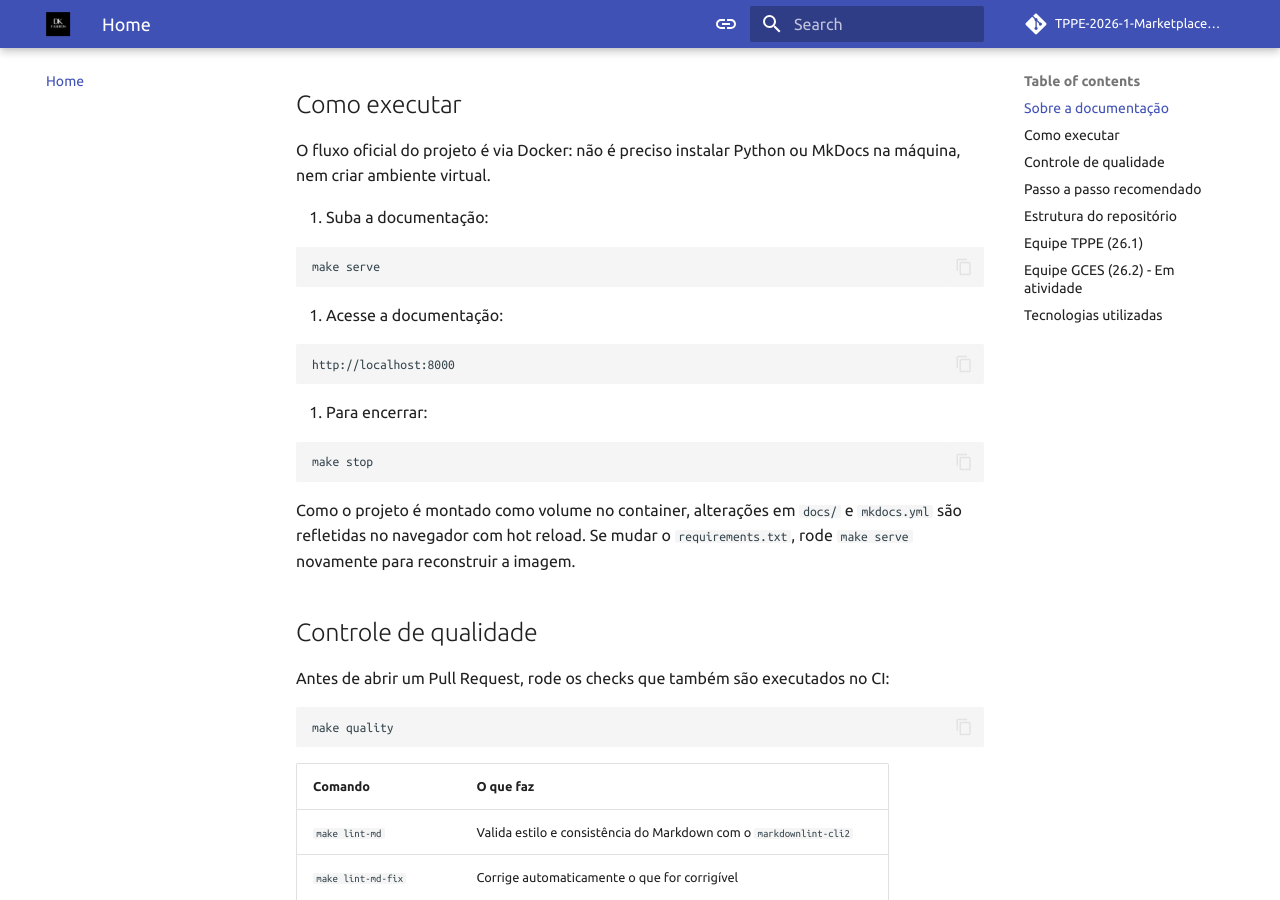
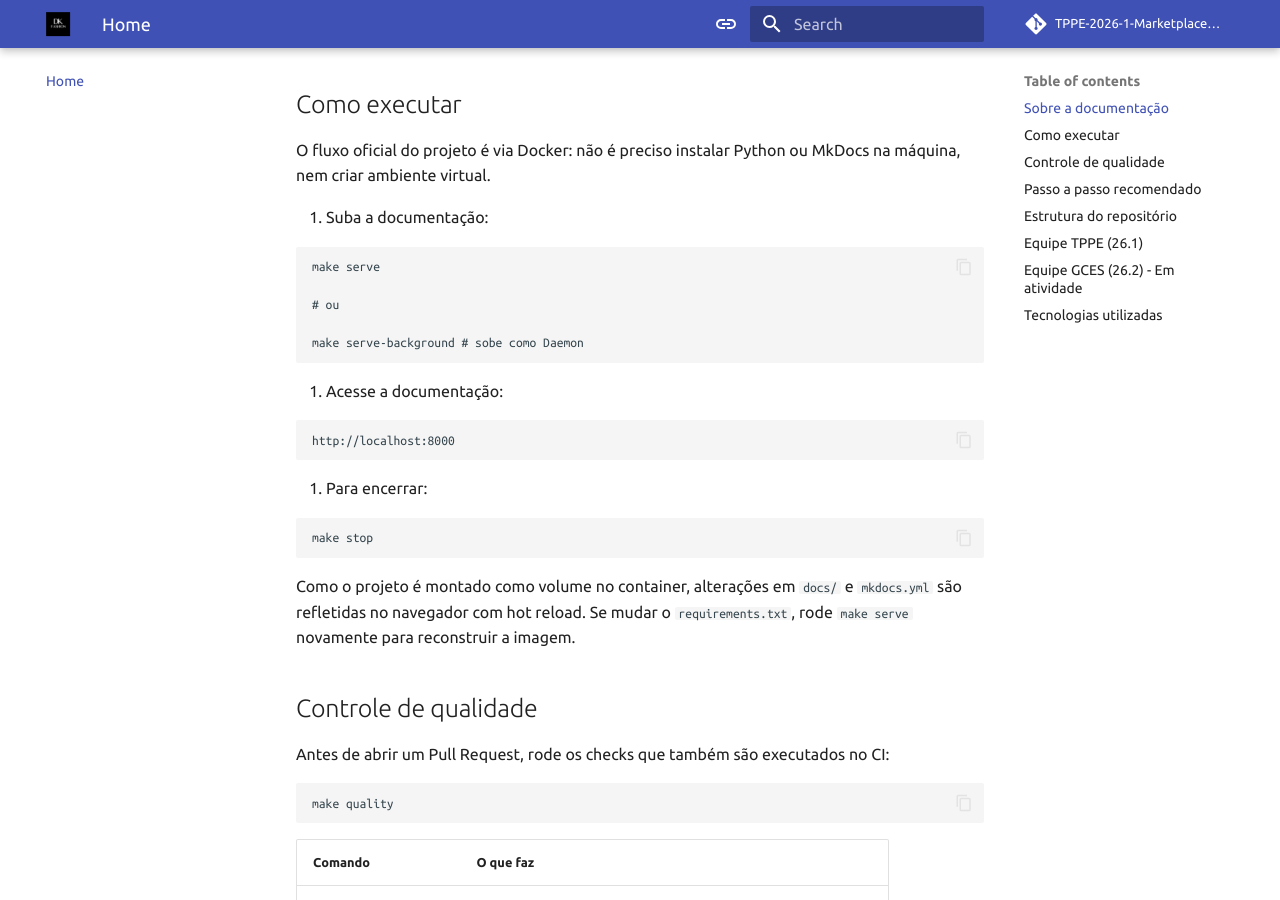
Before and after one commit to TPPE-2026-1-Marketplace/documentacao, an MkDocs documentation site: the page built from docs/index.md, in a window 1280 px wide and 900 px high, scrolled down 499 px. Built offline with MkDocs 1.6.1 and Material for MkDocs 9.7.7, drawn with Linux system fonts in a browser that asks for light colours; comment, search, counter and statistics services are not loaded.

Commit message:
docs: insere atalho no make para servir documentacao em segundo plano
Co-authored-by: Bruno Braganca <brunobragancadosreis@gmail.com>
Co-authored-by: Márcio Henrique <henriquemarcio170@gmail.com>

````diff
--- a/docs/index.md
+++ b/docs/index.md
@@ -21,6 +21,10 @@ MkDocs na máquina, nem criar ambiente virtual.
 
 ```bash
 make serve
+
+# ou
+
+make serve-background # sobe como Daemon
 ```
 
 1. Acesse a documentação:
````
Also changed, not shown: README.md (+4 -0 lines), 1 other file.
